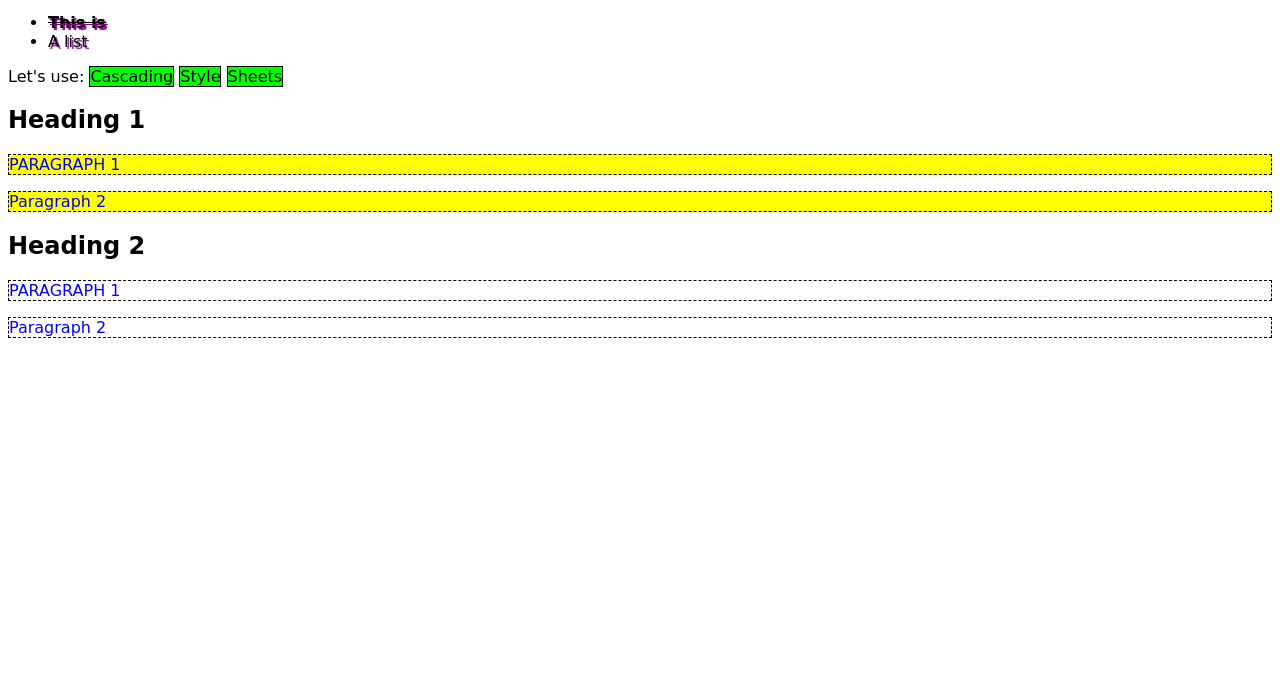
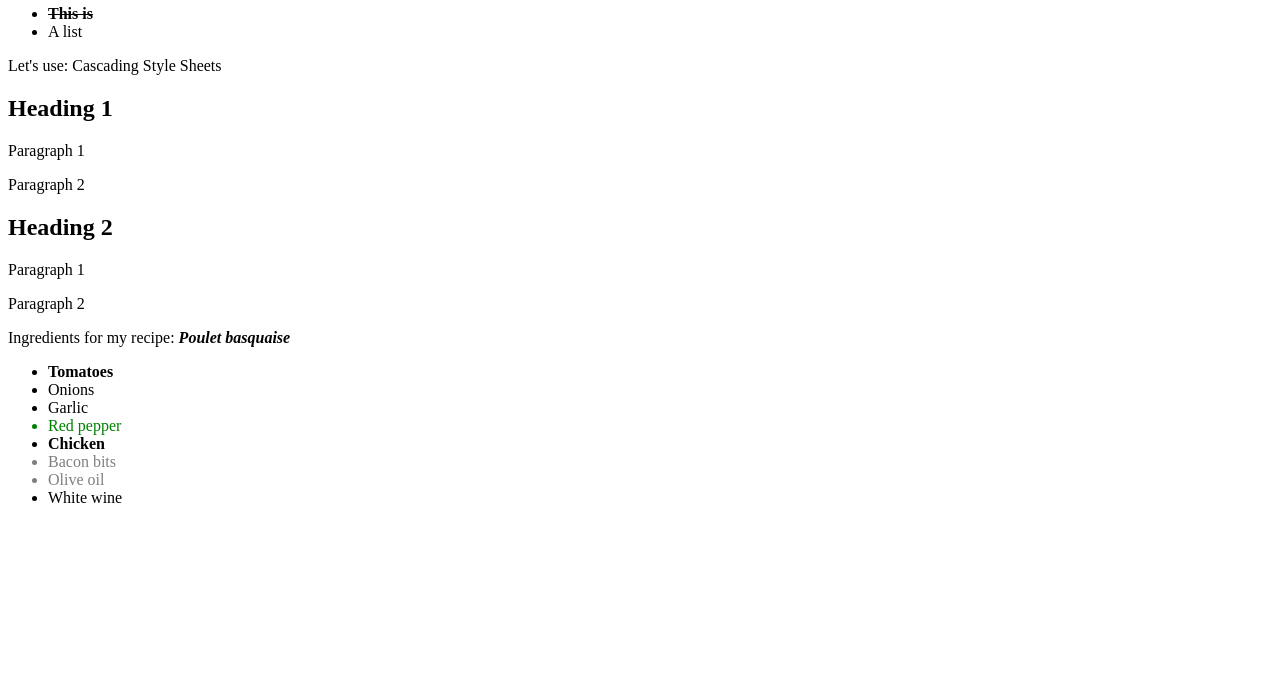
Before and after one commit to navono/learningCSS, a website: page index.html in a window 1280 px wide. Shown: the part 109-800 px from the top of the page. Drawn offline with Linux system fonts and the light colour scheme.

Commit message:
attribute selector

```diff
--- /dev/null
+++ b/css/attributeSelector.css
@@ -0,0 +1,43 @@
+/* All elements with the attribute "data-vegetable"
+   are given green text */
+/* [data-vegetable] {
+  color: green;
+} */
+
+  /* All elements with the attribute "data-vegetable"
+     with the exact value "liquid" are given a golden
+     background color */
+/* [data-vegetable="liquid"] {
+  background-color: goldenrod;
+} */
+
+  /* All elements with the attribute "data-vegetable",
+     containing the value "spicy", even among others,
+     are given a red text color */
+/* [data-vegetable~="spicy"] {
+  color: red;
+} */
+
+
+/* Classic usage for language selection */
+[lang|=fr] {
+  font-weight: bold;
+}
+
+/* All elements with the attribute "data-quantity", for which
+  the value starts with "optional" */
+[data-quantity^="optional"] {
+  opacity: 0.5;
+}
+
+/* All elements with the attribute "data-quantity", for which
+    the value ends with "kg" */
+[data-quantity$="kg"] {
+  font-weight: bold;
+}
+
+/* All elements with the attribute "data-vegetable" containing
+  the value "not spicy" are turned back to green */
+[data-vegetable*="not spicy"] {
+  color: green;
+}
--- /dev/null
+++ b/css/simpleSelector.css
@@ -0,0 +1,21 @@
+
+/* Combinators：组合 */
+/* The descendant selector */
+section p {
+  color: blue;
+}
+
+/* The child selector */
+section > p {
+  background-color: yellow;
+}
+
+/* The adjacent sibling selector */
+h2 + p {
+  text-transform: uppercase;
+}
+
+/* The general sibling selector */
+h2 ~ p {
+  border: 1px dashed black;
+}
--- a/css/style.css
+++ b/css/style.css
@@ -7,6 +7,13 @@
    选择器可以分为以下几大类：
    - Simple selectors：基于元素的类型来匹配，比如 class,id
    - Attribute selectors：基于属性值匹配
+      - Presence and value attribute
+      - Substring value attribute
+
+      [attr]
+      [attr=val]
+      [attr~=value]
+
    - Pseudo-classes：基于特定的状态匹配，比如鼠标hover
    - Pseudo-elements：基于和其他元素的位置关系匹配，比如段落的前两个字符
    - Combinators：组合
@@ -40,24 +47,3 @@ span {
 * {
   font-family: cursive;
 }
-
-/* Combinators：组合 */
-/* The descendant selector */
-section p {
-  color: blue;
-}
-
-/* The child selector */
-section > p {
-  background-color: yellow;
-}
-
-/* The adjacent sibling selector */
-h2 + p {
-  text-transform: uppercase;
-}
-
-/* The general sibling selector */
-h2 ~ p {
-  border: 1px dashed black;
-}
--- a/index.html
+++ b/index.html
@@ -10,7 +10,9 @@
       - internal stylesheet
       - inline styles（直接写入到元素的 style 属性中）
     -->
-    <link href="css/style.css" rel="stylesheet">
+    <!-- <link href="css/style.css" rel="stylesheet"> -->
+    <!-- <link href="css/simpleSelector.css" rel="stylesheet"> -->
+    <link href="css/attributeSelector.css" rel="stylesheet">
     <style>
 
       /* css由两部分组成
@@ -34,13 +36,13 @@
 
       */
 
-      li {
+      /* li {
         text-shadow: 2px 2px 1px purple;
         text-decoration: aunderline;
       }
       li:hover {
         background: gold;
-      }
+      } */
 
       /* The element with the class "first" is bolded */
       .first {
@@ -78,5 +80,18 @@
         <p>Paragraph 2</p>
       </div>
     </section>
+    <div>
+        Ingredients for my recipe: <i lang="fr-FR">Poulet basquaise</i>
+        <ul>
+          <li data-quantity="1kg" data-vegetable>Tomatoes</li>
+          <li data-quantity="3" data-vegetable>Onions</li>
+          <li data-quantity="3" data-vegetable>Garlic</li>
+          <li data-quantity="700g" data-vegetable="not spicy like chili">Red pepper</li>
+          <li data-quantity="2kg" data-meat>Chicken</li>
+          <li data-quantity="optional 150g" data-meat>Bacon bits</li>
+          <li data-quantity="optional 10ml" data-vegetable="liquid">Olive oil</li>
+          <li data-quantity="25cl" data-vegetable="liquid">White wine</li>
+        </ul>
+    </div>
   </body>
 </html>
```
